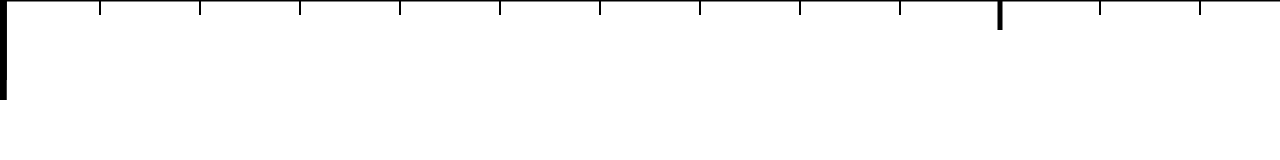
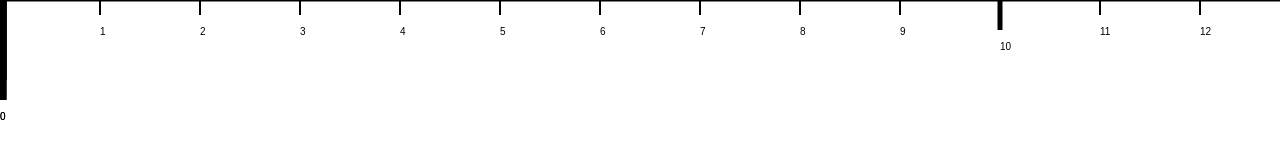
Before and after one commit to juninholiveira/bible-timeline, a plain HTML site: page index.html in a window 1280 px wide. Drawn offline with Linux system fonts and the light colour scheme.

Commit message:
Numbers added on timeline, but with performance problems with huge amounts

```diff
--- a/main.js
+++ b/main.js
@@ -20,6 +20,8 @@ var centuryMarksSpacing = yearSize * 100
 var milleniumMarksHeight = 100
 var milleniumMarksWidth = 13
 var milleniumMarksSpacing = yearSize * 1000
+var numbersSpacing = 20
+var numbersAmount = 500
 
 //Marks
 drawLine(true, straigthLineHeight)
@@ -54,9 +56,55 @@ function drawLine(type, height, width, spacing)
     ctx.stroke();
 }
 
+//Timeline numbers DC
+for (let i = 0; i < numbersAmount; i++)
+{
+    //Milleniums
+    if(i % 1000 == 0)
+    {
+        ctx.fillText(i, i * yearSize, milleniumMarksHeight + numbersSpacing)
+        ctx.fillText(i, i * -yearSize, milleniumMarksHeight + numbersSpacing)
+    }
+    //Centuries
+    else if(i % 100 == 0)
+    {
+        ctx.fillText(i, i * yearSize, centuryMarksHeight + numbersSpacing)
+        ctx.fillText(i, i * -yearSize, centuryMarksHeight + numbersSpacing)
+    }
+    //Decades
+    else if(i % 10 == 0)
+    {
+        ctx.fillText(i, i * yearSize, decadesMarksHeight + numbersSpacing)
+        ctx.fillText(i, i * -yearSize, decadesMarksHeight + numbersSpacing)
+    }
+    //Years
+    else
+    {
+        ctx.fillText(i, i * yearSize, yearsMarksHeight + numbersSpacing)
+        ctx.fillText(i, i * -yearSize, yearsMarksHeight + numbersSpacing)
+    }
+}
 
-var hue = 0;
-function drawPerson(yPosition, birth, death, name){
+//Timeline numbers AC
+//for (let i = 0; i < 6000; i++)
+// {
+//     //Milleniums
+//     if(i % 1000 == 0)
+//         ctx.fillText(i, i * -yearSize, milleniumMarksHeight + numbersSpacing)
+//     //Centuries
+//     else if(i % 100 == 0)
+//         ctx.fillText(i, i * -yearSize, centuryMarksHeight + numbersSpacing)
+//     //Decades
+//     else if(i % 10 == 0)
+//         ctx.fillText(i, i * -yearSize, decadesMarksHeight + numbersSpacing)
+//     //Years
+//     else
+//         ctx.fillText(i, i * yearSize, yearsMarksHeight + numbersSpacing)
+// }
+
+function drawPerson(yPosition, birth, death, name)
+{
+    var hue = 0;
     ctx.save();
     ctx.fillStyle = "hsl("+hue+",50%,50%,0.3)";
     var life = death - birth
```
Also changed, not shown: main.css (+11 -2 lines).
